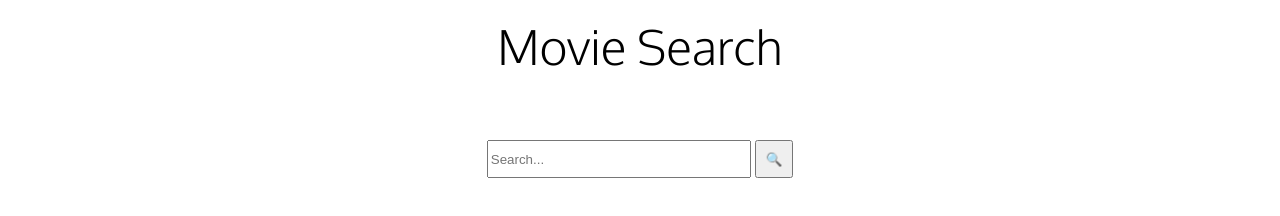
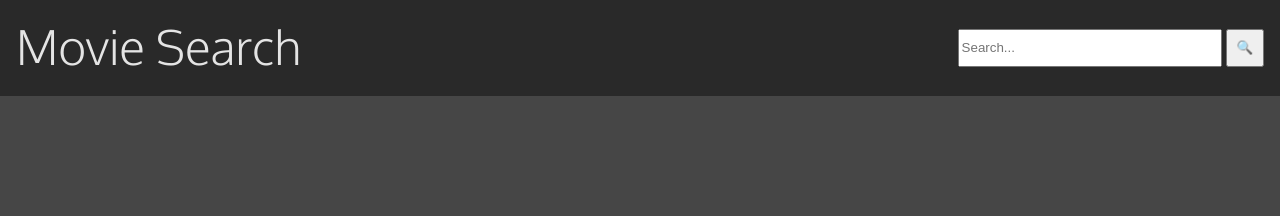
Before and after one commit to snacccc/api-project-V2, a website built with Parcel: page src/index.html in a window 1280 px wide. Built offline with nearby package versions, Linux system fonts and the light colour scheme.

Commit message:
added basic scss for header

```diff
--- a/package.json
+++ b/package.json
@@ -4,8 +4,7 @@
   "description": "",
   "main": "src/index.js",
   "scripts": {
-    "start": "parcel src/index.html",
-    "build": "parcel build src/index.html"
+    "start": "parcel src/index.html"
   },
   "repository": {
     "type": "git",
--- a/src/index.html
+++ b/src/index.html
@@ -11,15 +11,20 @@
     <link href="https://fonts.googleapis.com/css2?family=Oxygen:wght@300&display=swap" rel="stylesheet">
   </head>
   <body>
-    <header class="header" id="header">Movie Search</header>
 
-    <div class="searchBar" id="searchBar">
-    <form class="searchBox" id="searchBox" onsubmit="getData(); return false">
+
+    <div class="navBar" id="navBar">
+
+      <header class="header" id="header">Movie Search</header>
+
+      <div>
+      <form class="searchBox" id="searchBox" onsubmit="getData(); return false">
       <input type="text" class="searchInput" placeholder="Search..." name="searchInput" id="searchInput" >
       <button type="submit" class="searchBtn" id="searchBtn" value="">🔍</button>
-    </form>
+      </form>
 
-    <header class="movieError" id="movieError"></header>
+      <header class="movieError" id="movieError"></header>
+      </div>
     </div>
 
     <section class="movieInfo" id="movieInfo">
--- a/src/index.js
+++ b/src/index.js
@@ -39,6 +39,7 @@ const getInfo = async function (key) {
         console.log(moviePoster);
         movieName.innerHTML = movieTitle;
         moviePoster.src = movieImage;
+        moviePoster.style.opacity = 1;
 
         }
 
--- a/src/scss/styles.scss
+++ b/src/scss/styles.scss
@@ -1,29 +1,30 @@
 @import "./variables.scss";
 
 body {
-  margin: 1rem;
   text-align: center;
   justify-content: space-between;
+  background-color: #464646;
+  margin: 0rem;
+}
+
+.navBar {
+  margin-top: 0rem;
+  margin-bottom: 1rem;
+  background-color: #292929;
+  display: flex;
+  justify-content: space-between;
+  align-items: center;
+  height: 6rem;
+  padding-left: 1rem;
+  padding-right: 1rem;
 }
 
 .header {
   font-size: 3rem;
   font-family: $fontprimary;
   font-weight: 500;
-  margin-top: 1rem;
-  margin-bottom: 4rem;
-}
-
-.searchButton {
-  cursor: pointer;
-}
-
-.movieError {
-  opacity: 0;
-}
-
-.movieName {
-  font-size: 5rem;
+  color: #e4e4e4;
+  height: 4rem;
 }
 
 .searchInput {
@@ -34,4 +35,20 @@ body {
 .searchBtn {
   height: 2.4rem;
   width: 2.4rem;
+  cursor: pointer;
 }
+
+.movieError {
+  opacity: 0;
+}
+
+.movieName {
+  font-size: 3rem;
+}
+
+.moviePoster {
+  height: 40rem;
+  width: 30rem;
+  border: 0rem;
+  opacity: 0;
+}
```
